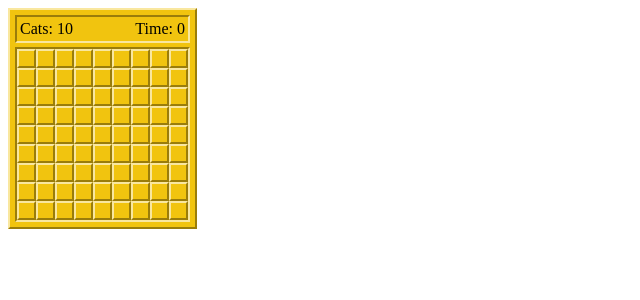
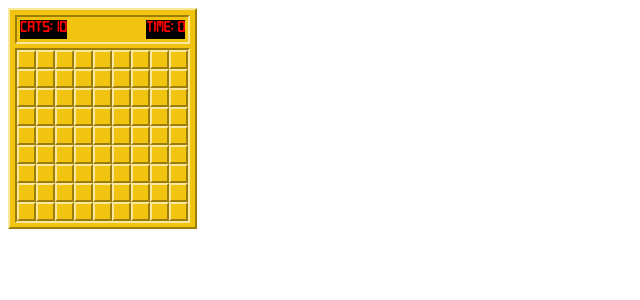
Before and after one commit to hienja/CatSweeper, a PHP site: page / in a window 1280 px wide. Shown: the top 300 px of the page, without its empty margins (0-640 px from the left). Run offline with PHP 8.4, Linux system fonts and the light colour scheme; some libraries are stand-ins or nearby versions.

Commit message:
Add digital-clock-font to css.
-Download digital-clock font.
-Source digital-clock-font to css.
-Add font to display class.
-Change font color to red.
-Change remainder/timer class background to black.

```diff
--- a/assets/stylesheet.css
+++ b/assets/stylesheet.css
@@ -1,3 +1,8 @@
+@font-face{
+ font-family:'digital-clock-font';
+ src: url('digital-7.ttf');
+}
+
 #overlay {
   background-color: black;
 }
@@ -51,7 +56,18 @@
 .display {
   padding: 3px;
   width: 165px;
+  height: 19px;
   display: inline-block;
+  font-family: 'digital-clock-font';
+  font-weight: bold;
+  color: red;
+}
+
+.remainder,
+.timer {
+  height: 100%;
+  background-color: black;
+  vertical-align: text-bottom;
 }
 
 .remainder {
```
Also changed, not shown: assets/digital-7 (italic).ttf (added), assets/digital-7 (mono italic).ttf (added), assets/digital-7 (mono).ttf (added), assets/digital-7.ttf (added), assets/readme.txt (added).
